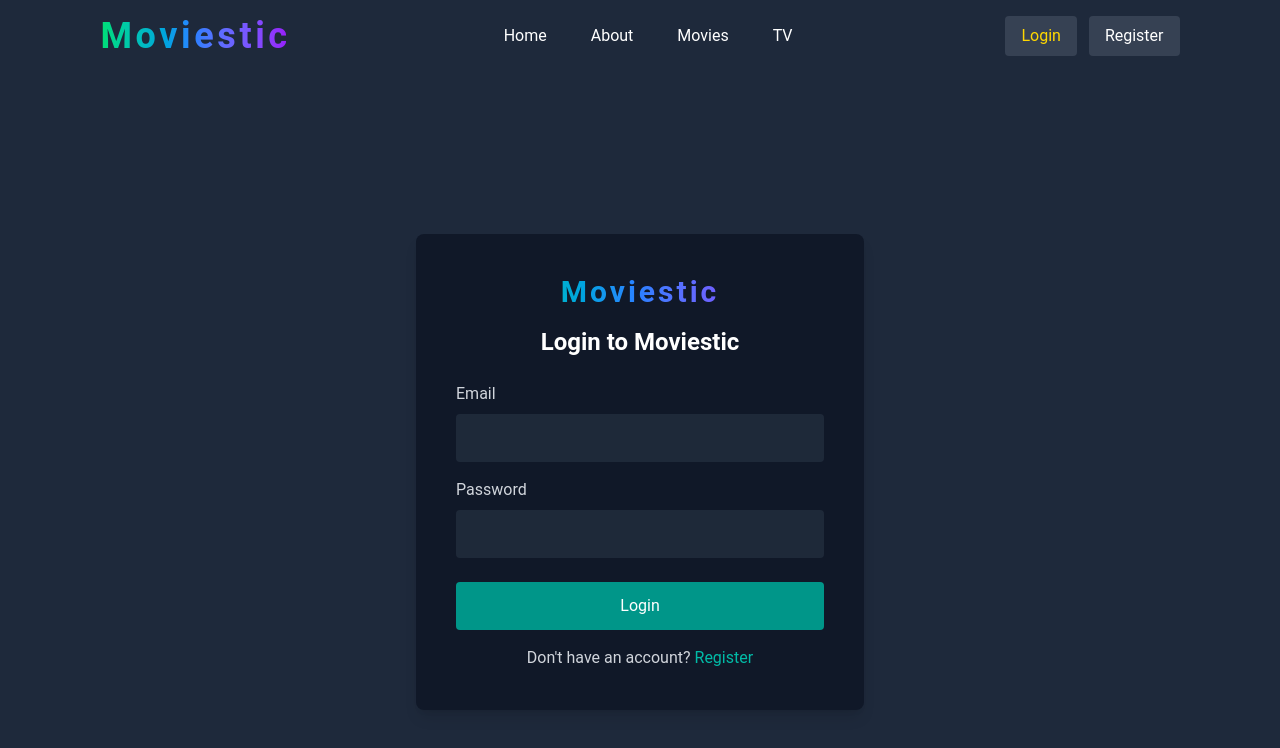
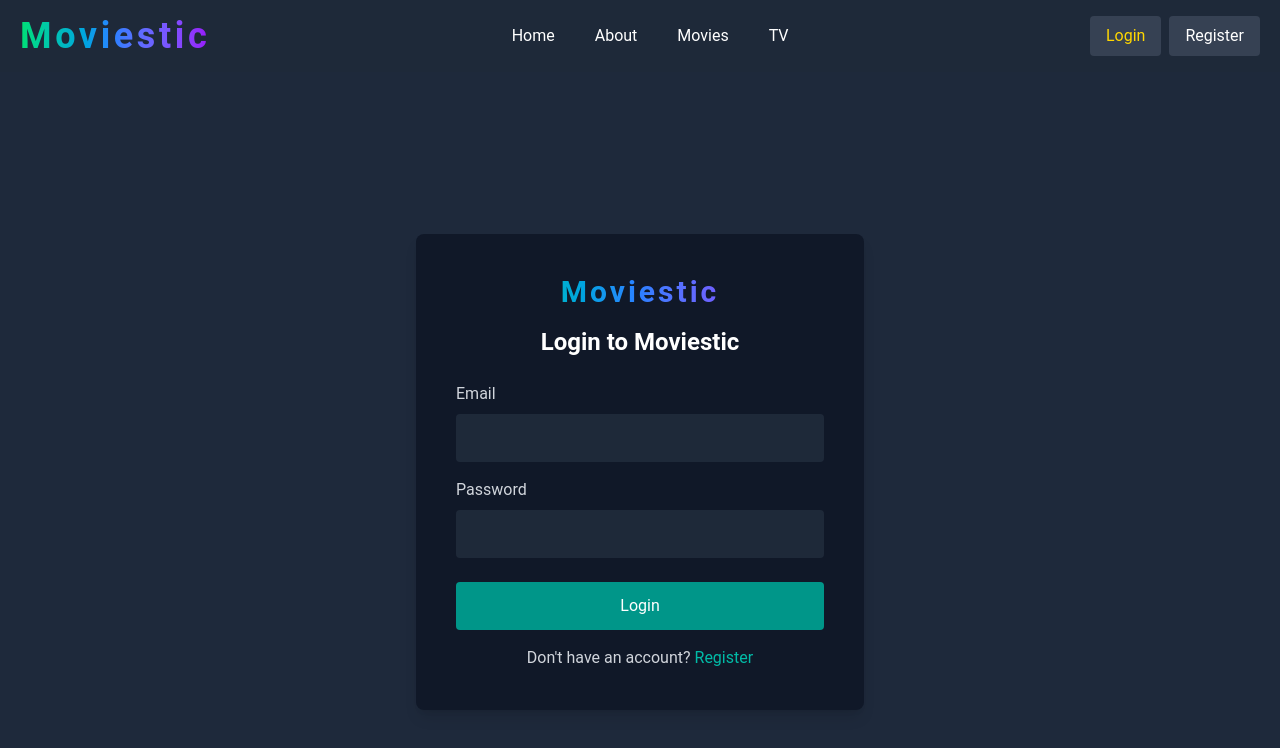
Before and after one commit to AbanobRafik/Moviestic, a React (Vite) app: page /login in a window 1280 px wide. Shown: the top 748 px of the page. Built offline with nearby package versions, Linux system fonts and the light colour scheme.

Commit message:
make login and register logic with api , make nav are responsive

```diff
--- a/package.json
+++ b/package.json
@@ -18,6 +18,7 @@
     "react": "^18.3.1",
     "react-dom": "^18.3.1",
     "react-hook-form": "^7.54.2",
+    "react-hot-toast": "^2.5.1",
     "react-router": "^7.1.5",
     "react-router-dom": "^7.1.5",
     "tailwindcss": "^4.0.3",
--- a/src/App.tsx
+++ b/src/App.tsx
@@ -1,8 +1,10 @@
 import Router from "./Router";
+import { Toaster } from "react-hot-toast";
 function App() {
   return (
     <main>
       <Router />
+      <Toaster />
     </main>
   );
 }
--- a/src/Router/index.tsx
+++ b/src/Router/index.tsx
@@ -7,10 +7,9 @@ import Layout from "../components/Layout";
 import Login from "../pages/Login";
 import ProtectedRoutes from "../components/auth/ProtectedRoutes";
 import Register from "../pages/register";
+import userData from "../components/useData";
 
 function Router() {
-  const isLoggedin = false;
-  const data = isLoggedin ? { email: "abanob@ex.com" } : null;
   return (
     <BrowserRouter>
       <Routes>
@@ -19,8 +18,7 @@ function Router() {
             path="home"
             element={
               <ProtectedRoutes
-                isAllowed={isLoggedin}
-                data={data}
+                isAllowed={userData}
                 redirectPath="/login"
               >
                 <Home />
@@ -31,8 +29,7 @@ function Router() {
             path="about"
             element={
               <ProtectedRoutes
-                isAllowed={isLoggedin}
-                data={data}
+                isAllowed={userData}
                 redirectPath="/login"
               >
                 <About />
@@ -43,8 +40,7 @@ function Router() {
             path="movies"
             element={
               <ProtectedRoutes
-                isAllowed={isLoggedin}
-                data={data}
+                isAllowed={userData}
                 redirectPath="/login"
               >
                 <Movies />
@@ -55,8 +51,7 @@ function Router() {
             path="tv"
             element={
               <ProtectedRoutes
-                isAllowed={isLoggedin}
-                data={data}
+                isAllowed={userData}
                 redirectPath="/login"
               >
                 <TV />
@@ -67,15 +62,24 @@ function Router() {
             path="login"
             element={
               <ProtectedRoutes
-                isAllowed={!isLoggedin}
-                data={data}
+                isAllowed={!userData}
                 redirectPath="/"
               >
                 <Login />
               </ProtectedRoutes>
             }
           />
-          <Route path="register" element={<Register />} />
+          <Route
+            path="register"
+            element={
+              <ProtectedRoutes
+                isAllowed={!userData}
+                redirectPath="/"
+              >
+                <Register />
+              </ProtectedRoutes>
+            }
+          />
         </Route>
       </Routes>
     </BrowserRouter>
--- a/src/components/NavBar.tsx
+++ b/src/components/NavBar.tsx
@@ -1,40 +1,103 @@
 import { NavLink } from "react-router-dom";
+import { Menu, X } from "lucide-react";
+import { useState } from "react";
+import userData from "./useData";
 
 const NavBar = () => {
+  const [isMenuOpen, setIsMenuOpen] = useState(false);
+
+  const Logout = () => {
+    localStorage.removeItem("loggedIn");
+    window.location.replace("/login");
+  };
+
+  const toggleMenu = () => {
+    setIsMenuOpen((prev) => !prev);
+  };
+
   return (
-    <nav className="flex justify-around items-center py-4">
-      <h1 className="text-4xl font-bold tracking-widest bg-gradient-to-r from-green-400 via-blue-500 to-purple-600 bg-clip-text text-transparent">
+    <nav className="relative flex flex-wrap justify-between items-center py-4 px-5 bg-gray-800">
+      <h1 className="text-2xl md:text-4xl font-bold tracking-widest bg-gradient-to-r from-green-400 via-blue-500 to-purple-600 bg-clip-text text-transparent">
         Moviestic
       </h1>
-      <ul className="flex gap-5">
+
+      <div className="md:hidden">
+        <button onClick={toggleMenu} className="text-white">
+          {isMenuOpen ? <X size={24} /> : <Menu size={24} />}
+        </button>
+      </div>
+
+      <div
+        className={`
+          ${
+            isMenuOpen
+              ? "max-h-screen opacity-100"
+              : "max-h-0 opacity-0 md:max-h-screen md:opacity-100"
+          }
+          overflow-hidden transition-all duration-300 ease-in-out
+          w-full md:flex md:items-center md:w-auto md:flex-grow md:justify-between
+        `}
+      >
+        <ul className="flex flex-col md:flex-row md:items-center gap-4 mt-4 md:mt-0 justify-center md:mx-auto">
           <li>
-          <NavLink to="home" className="mx-3 text-white">
+            <NavLink
+              to="home"
+              className="block mx-3 text-white hover:text-gray-300 text-center"
+            >
               Home
             </NavLink>
           </li>
           <li>
-          <NavLink to="about" className="mx-3 text-white">
+            <NavLink
+              to="about"
+              className="block mx-3 text-white hover:text-gray-300 text-center"
+            >
               About
             </NavLink>
           </li>
           <li>
-          <NavLink to="movies" className="mx-3 text-white">
+            <NavLink
+              to="movies"
+              className="block mx-3 text-white hover:text-gray-300 text-center"
+            >
               Movies
             </NavLink>
           </li>
           <li>
-          <NavLink to="tv" className="mx-3 text-white">
+            <NavLink
+              to="tv"
+              className="block mx-3 text-white hover:text-gray-300 text-center"
+            >
               TV
             </NavLink>
           </li>
         </ul>
-      <div className="flex gap-3">
-        <NavLink to="login" className="px-4 py-2 bg-gray-700 text-white rounded hover:bg-gray-600">
+
+        <div className="mt-4 md:mt-0 flex justify-center md:justify-end">
+          {userData ? (
+            <button
+              onClick={Logout}
+              className="w-full md:w-auto px-4 py-2 bg-gray-700 text-white rounded hover:bg-gray-600"
+            >
+              Logout
+            </button>
+          ) : (
+            <div className="flex flex-col md:flex-row gap-2">
+              <NavLink
+                to="login"
+                className="w-full md:w-auto px-4 py-2 bg-gray-700 text-white rounded hover:bg-gray-600 text-center"
+              >
                 Login
               </NavLink>
-        <NavLink to="register" className="px-4 py-2 bg-gray-700 text-white rounded hover:bg-gray-600">
+              <NavLink
+                to="register"
+                className="w-full md:w-auto px-4 py-2 bg-gray-700 text-white rounded hover:bg-gray-600 text-center"
+              >
                 Register
               </NavLink>
+            </div>
+          )}
+        </div>
       </div>
     </nav>
   );
--- a/src/config/axios.config.ts
+++ b/src/config/axios.config.ts
@@ -2,7 +2,7 @@ import axios from "axios";
 
 const axiosInstance = axios.create({
   baseURL: "https://signup-signin-backend.vercel.app/user",
-  timeout: 3000,
+  timeout: 5000,
 });
 
 export default axiosInstance;
--- a/src/pages/Login.tsx
+++ b/src/pages/Login.tsx
@@ -4,6 +4,9 @@ import { z } from "zod";
 import { useForm } from "react-hook-form";
 import { zodResolver } from "@hookform/resolvers/zod";
 import ErrorMsg from "../components/Ui/ErrorMsg";
+import axiosInstance from "../config/axios.config";
+import toast from "react-hot-toast";
+import { useState } from "react";
 
 const LoginSchema = z.object({
   email: z
@@ -16,6 +19,8 @@ const LoginSchema = z.object({
 type LoginFormData = z.infer<typeof LoginSchema>;
 
 const Login = () => {
+  const [isLoading, setIsLoading] = useState(false);
+
   const {
     register,
     handleSubmit,
@@ -24,8 +29,30 @@ const Login = () => {
     resolver: zodResolver(LoginSchema),
   });
 
-  const onSubmit = (data: LoginFormData) => {
-    console.log(data);
+  const onSubmit = async (data: LoginFormData) => {
+    setIsLoading(true);
+    try {
+      const { status, data: userData } = await axiosInstance.post(
+        "/signin",
+        data
+      );
+      if (status === 200) {
+        toast.success("Login successful!", {
+          duration: 2000,
+          position: "top-center",
+          style: {
+            backgroundColor: "#333",
+            color: "#fff",
+          },
+        });
+        localStorage.setItem("loggedIn", JSON.stringify(userData));
+        location.replace("/");
+      }
+    } catch (error) {
+      console.log(error);
+    } finally {
+      setIsLoading(false);
+    }
   };
 
   return (
@@ -67,6 +94,7 @@ const Login = () => {
         <Button
           className=" bg-teal-600 disabled:bg-gray-600 rounded hover:bg-teal-700 focus:outline-none focus:ring-2 focus:ring-teal-500"
           type="submit"
+          isLoading={isLoading}
         >
           Login
         </Button>
--- a/src/pages/register.tsx
+++ b/src/pages/register.tsx
@@ -1,9 +1,12 @@
-import { NavLink } from "react-router-dom";
+import { NavLink, useNavigate } from "react-router-dom";
 import { z } from "zod";
 import { useForm } from "react-hook-form";
 import { zodResolver } from "@hookform/resolvers/zod";
 import ErrorMsg from "../components/Ui/ErrorMsg";
 import Button from "../components/Ui/Button";
+import { useState } from "react";
+import axiosInstance from "../config/axios.config";
+import toast from "react-hot-toast";
 
 const RegisterSchema = z.object({
   firstname: z
@@ -24,13 +27,16 @@ const RegisterSchema = z.object({
     .nonempty("Email is required"),
   password: z
     .string()
-    .min(6, "Password must be 2 characters long with number ex : Ab123")
+    .min(4, "Password must be 2 characters long with number ex : Ab123")
     .nonempty("Password is required"),
 });
 
 type RegisterFormData = z.infer<typeof RegisterSchema>;
 
 const Register = () => {
+  const [isLoading, setIsLoading] = useState(false);
+  const navigate = useNavigate();
+
   const {
     register,
     handleSubmit,
@@ -39,8 +45,30 @@ const Register = () => {
     resolver: zodResolver(RegisterSchema),
   });
 
-  const onSubmit = (data: RegisterFormData) => {
-    console.log(data);
+  const onSubmit = async (data: RegisterFormData) => {
+    setIsLoading(true);
+    try {
+      const { status } = await axiosInstance.post("/signup", data);
+      if (status === 200) {
+        toast.success(
+          "Account created successfully! Please login to continue.",
+          {
+            duration: 2000,
+            position: "top-center",
+            style: {
+              backgroundColor: "#333",
+              color: "#fff",
+            },
+          }
+        );
+        navigate("/login");
+        console.log(data);
+      }
+    } catch (error) {
+      console.log(error);
+    } finally {
+      setIsLoading(false);
+    }
   };
 
   return (
@@ -122,6 +150,7 @@ const Register = () => {
         <Button
           className="w-full py-2 bg-teal-600 text-white rounded hover:bg-teal-700 focus:outline-none focus:ring-2 focus:ring-teal-500"
           type="submit"
+          isLoading={isLoading}
         >
           Register
         </Button>
```
Also changed, not shown: 1 other file (tests, documents, lock files or other folders). Lines whose indentation alone changed are shown as unchanged.
